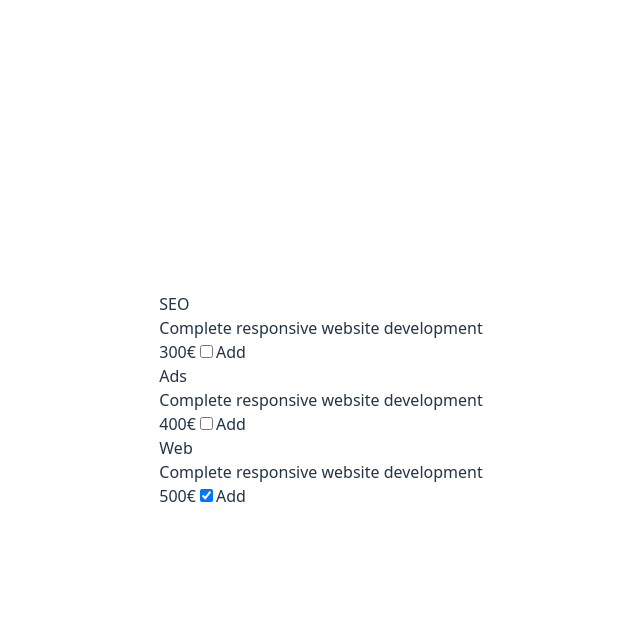
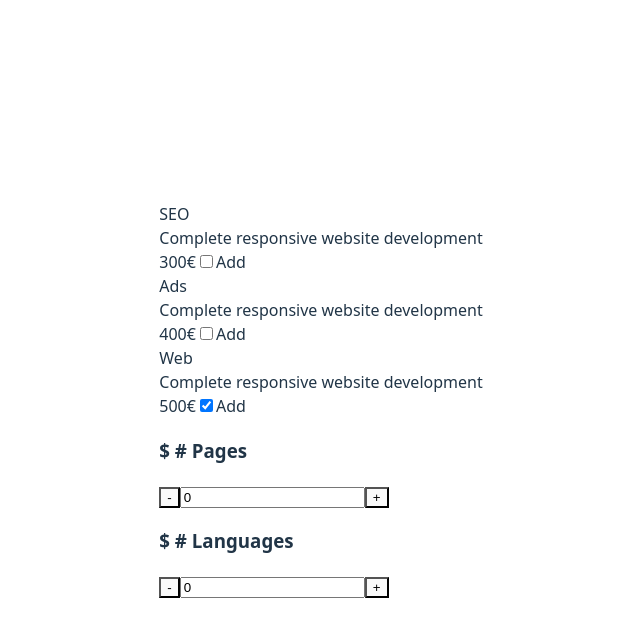
Before and after one commit to angelesgonzalez/S6-Budget-Calculator-ITACADEMY, a React (Vite) app in the folder S6-Budget-Calculator/: page / in a window 1280 px wide. Both pictures are taken after a click on the checkbox "Web". Shown: the top 636 px of the page, without its empty margins (319-959 px from the left). Built offline with nearby package versions, Linux system fonts and the light colour scheme.

Commit message:
Feature: WebCustomizer component to add Languages & Pages number

```diff
--- a/S6-Budget-Calculator/src/components/calculator/Calculator.tsx
+++ b/S6-Budget-Calculator/src/components/calculator/Calculator.tsx
@@ -9,9 +9,11 @@
 import { ServiceCheckbox } from "./ServiceCheckbox";
 import { services } from "../../data/services";
 import { useState } from "react";
+import { WebCustomizer } from "./WebCustomizer";
 
 export const Calculator = () => {
 	const [selection, setSelection] = useState(services);
+	const [webSelection, setWebSelection] = useState({ pages: 0, languages: 0 });
 
 	const handleCheckboxChange = (id: string) => {
 		setSelection((prevSelection) =>
@@ -21,6 +23,13 @@ export const Calculator = () => {
 		);
 	};
 
+	const handleWebCustomization = (field: string, newValue: number) => {
+		setWebSelection((prevSelection) => ({
+			...prevSelection,
+			[field]: newValue,
+		}));
+	};
+
 	return (
 		<>
 			{selection.map((service) => {
@@ -28,8 +37,12 @@ export const Calculator = () => {
 					<ServiceCheckbox
 						key={service.id}
 						service={service}
-						onChange={() => handleCheckboxChange(service.id)}
-					/>
+						onChange={() => handleCheckboxChange(service.id)}>
+						<WebCustomizer
+							webSelection={webSelection}
+							onWebCustomization={handleWebCustomization}
+						/>
+					</ServiceCheckbox>
 				);
 			})}
 		</>
--- a/S6-Budget-Calculator/src/components/calculator/ServiceCheckbox.tsx
+++ b/S6-Budget-Calculator/src/components/calculator/ServiceCheckbox.tsx
@@ -15,9 +15,10 @@ import { type Service } from "../../utils/types";
 type Props = {
 	service: Service;
 	onChange: () => void;
+	children: React.ReactNode;
 };
 
-export const ServiceCheckbox = ({ service, onChange }: Props) => {
+export const ServiceCheckbox = ({ service, onChange, children }: Props) => {
 	return (
 		<div className="service-card">
 			<label htmlFor={service.id}>{service.name}</label>
@@ -28,9 +29,9 @@ export const ServiceCheckbox = ({ service, onChange }: Props) => {
 				id={service.id}
 				name={service.name}
 				checked={service.checked}
-				onChange={onChange}
-			/>
+				onChange={onChange}></input>
 			<span>Add</span>
+			{service.id === "web" && service.checked && children}
 		</div>
 	);
 };
--- a/S6-Budget-Calculator/src/components/calculator/WebCustomizer.tsx
+++ b/S6-Budget-Calculator/src/components/calculator/WebCustomizer.tsx
@@ -1,7 +1,6 @@
 // ¿Qué hace?: Componente que aparece SOLO cuando se selecciona "Website"
 // ¿Por qué?: Permite personalizar páginas e idiomas del sitio web
 // ¿Cuándo se usa?: Condicionalmente, solo si services.web === true
-
 
 // Responsabilidad: Manejar inputs de páginas e idiomas con botones +/-
 // Props que recibe: pages, languages, onPagesChange, onLanguagesChange
@@ -9,3 +8,79 @@
 
 // Páginas: [-] 5 [+]
 // Idiomas: [-] 2 [+]
+
+import { type WebCustomizerSelection } from "../../utils/types";
+
+type Props = {
+	webSelection: WebCustomizerSelection;
+	onWebCustomization: (
+		field: keyof WebCustomizerSelection,
+		value: number
+	) => void;
+};
+
+export const WebCustomizer = ({ webSelection, onWebCustomization }: Props) => {
+	const handleIncrement = (field: keyof WebCustomizerSelection) => {
+		const newValue = webSelection[field] + 1;
+		onWebCustomization(field, newValue);
+	};
+	const handleDecrement = (field: keyof WebCustomizerSelection): void => {
+		const newValue = Math.max(1, webSelection[field] - 1);
+		onWebCustomization(field, newValue);
+	};
+	const handleInputChange = (
+		field: keyof WebCustomizerSelection,
+		value: string
+	): void => {
+		const numValue = Math.max(1, parseInt(value) || 1);
+		onWebCustomization(field, numValue);
+	};
+
+	return (
+		<>
+			<article id="pages-counter">
+				<h3>$ # Pages</h3>
+				<button
+					onClick={() => {
+						handleDecrement("pages");
+					}}>
+					-
+				</button>
+				<input
+					type="number"
+					name="pages"
+					value={webSelection.pages}
+					onChange={(e) => handleInputChange("pages", e.target.value)}
+				/>
+				<button
+					onClick={() => {
+						handleIncrement("pages");
+					}}>
+					+
+				</button>
+			</article>
+
+			<article id="languages-counter">
+				<h3>$ # Languages</h3>
+				<button
+					onClick={() => {
+						handleDecrement("languages");
+					}}>
+					-
+				</button>
+				<input
+					type="number"
+					name="languages"
+					value={webSelection.languages}
+					onChange={(e) => handleInputChange("languages", e.target.value)}
+				/>
+				<button
+					onClick={() => {
+						handleIncrement("languages");
+					}}>
+					+
+				</button>
+			</article>
+		</>
+	);
+};
--- a/S6-Budget-Calculator/src/utils/types.tsx
+++ b/S6-Budget-Calculator/src/utils/types.tsx
@@ -6,7 +6,7 @@ export interface Service {
 	description: string;
 }
 
-export interface WebCustomizer {
+export interface WebCustomizerSelection {
 	pages: number;
 	languages: number;
 }
```
